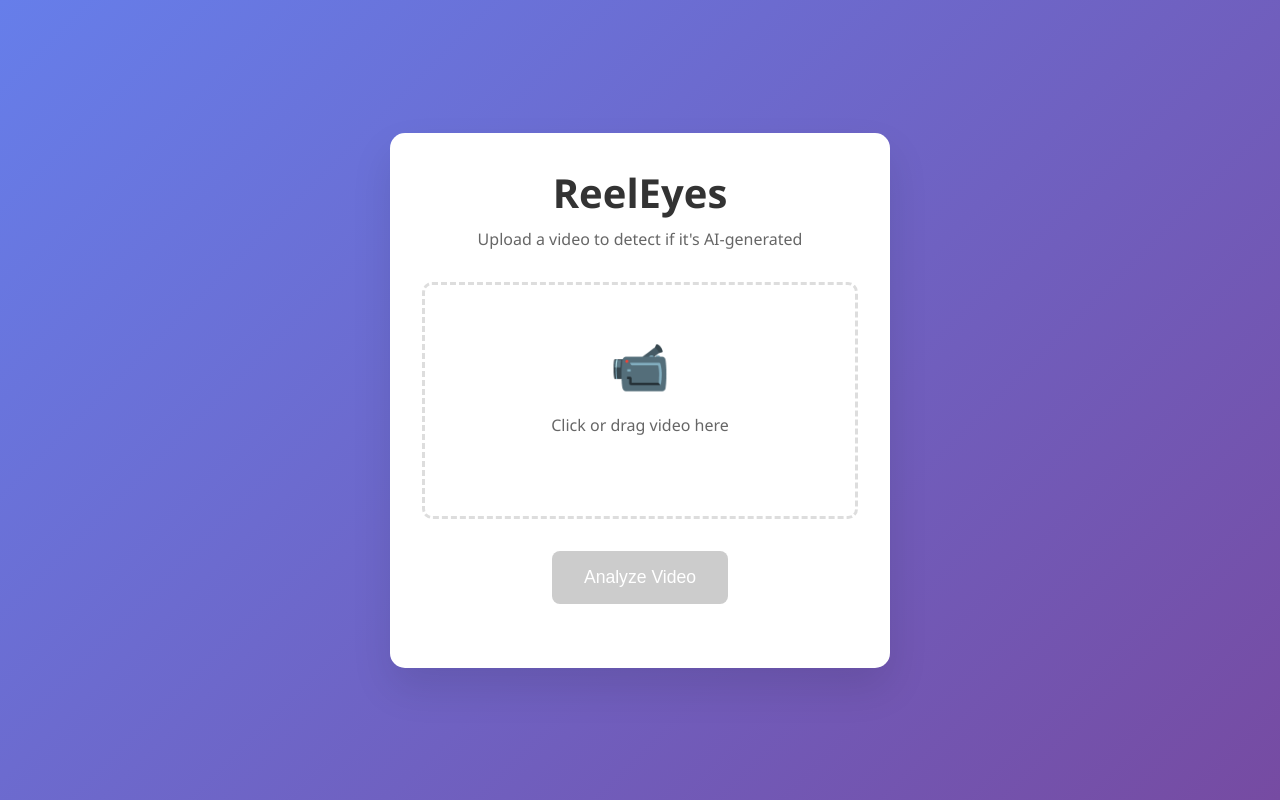
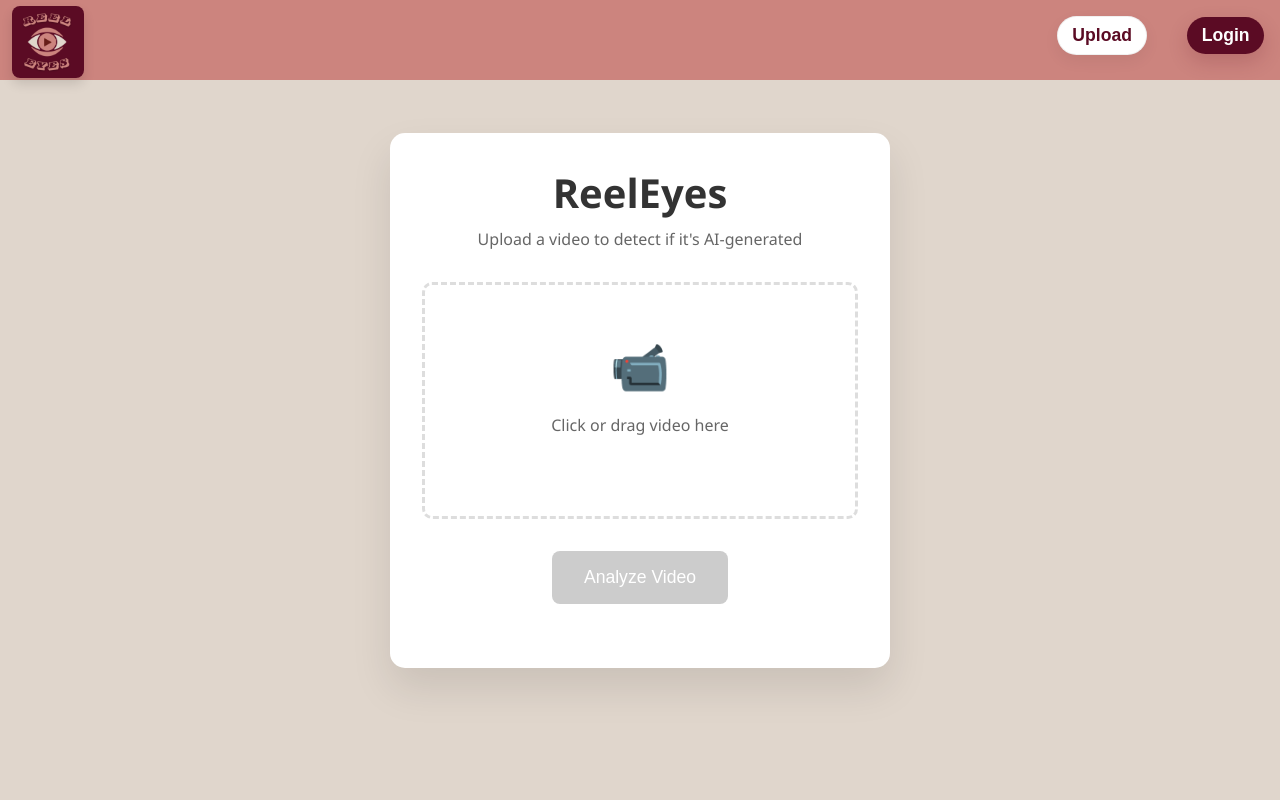
Before and after one commit to alanachen777/reeleyes, a plain HTML site: page index.html in a window 1280 px wide. Drawn offline with Linux system fonts and the light colour scheme.

Commit message:
Worked on css and html

```diff
--- a/index.html
+++ b/index.html
@@ -7,6 +7,12 @@
     <link rel="stylesheet" href="style.css">
 </head>
 <body>
+    <img src="logo/ReelEyes.png" alt="Reeleyes logo" class="corner-logo" />
+        <div class="top-bar" aria-hidden="true"></div>
+        <div class="top-actions">
+            <button class="upload-btn" id="uploadBtn">Upload</button>
+            <button class="login-btn" id="loginBtn">Login</button>
+        </div>
     <div class="container">
         <h1>ReelEyes</h1>
         <p>Upload a video to detect if it's AI-generated</p>
--- a/style.css
+++ b/style.css
@@ -1,16 +1,122 @@
+
+:root {
+
+--color-maroon: #5B0B24;
+    --color-light-pink: #CC847E;
+    --color-cream: #E0D6CC;
+    /* Semantic aliases (optional) */
+    --bg: var(--color-cream);
+    --accent: var(--color-maroon);
+    --muted: var(--color-light-pink);
+}
+
+/* ...existing code... */
+body {
+  background: var(--bg);
+  color: var(--accent);
+}
+
+button {
+  background: var(--accent);
+  color: var(--color-cream);
+  border: 1px solid var(--muted);
+}
+
+/* ...existing code... */
+
 * {
     margin: 0;
     padding: 0;
     box-sizing: border-box;
 }
 
+
+/* Top-right login button */
+.top-actions {
+    position: fixed;
+    top: 16px;
+    right: 16px;
+    display: flex;
+    gap: 20px; /* updated spacing */
+    align-items: center;
+    z-index: 9999;
+}
+
+.corner-logo {
+    width: 72px;
+    height: 72px;
+    object-fit: cover;
+    border-radius: 8px;
+    box-shadow: 0 6px 12px rgba(0,0,0,0.12);
+    position: fixed;
+    top: 6px;
+    left: 12px;
+    z-index: 10000;
+}
+
+/* Full-width rectangle behind the top actions */
+.top-bar {
+    position: fixed;
+    left: 0;
+    right: 0;
+    top: 0;
+    height: 64px; /* height of the bar behind the buttons */
+    background: var(--color-light-pink, #CC847E); /* use project light pink */
+    z-index: 9990; /* behind the buttons */
+    pointer-events: none; /* allow clicks through to buttons */
+}
+
+.login-btn {
+    position: static;
+    top: auto;
+    right: auto;
+    background: var(--color-maroon, #5B0B24);
+    color: #ffffff;
+    border: none;
+    padding: 0.5rem 0.9rem;
+    border-radius: 999px;
+    font-weight: 600;
+    cursor: pointer;
+    box-shadow: 0 8px 20px rgba(91,11,36,0.18);
+    z-index: 1000;
+    transition: transform 0.15s ease, box-shadow 0.15s ease;
+}
+
+.login-btn:hover {
+    transform: translateY(-2px);
+    box-shadow: 0 12px 28px rgba(91,11,36,0.22);
+}
+
+/* Upload button positioned left of login */
+.upload-btn {
+    position: static;
+    top: auto;
+    right: auto;
+    background: #ffffff;
+    color: var(--color-maroon, #5B0B24);
+    border: 1px solid rgba(0,0,0,0.06);
+    padding: 0.5rem 0.9rem;
+    border-radius: 999px;
+    font-weight: 600;
+    cursor: pointer;
+    box-shadow: 0 6px 16px rgba(0,0,0,0.06);
+    z-index: 1000;
+    transition: transform 0.15s ease, box-shadow 0.15s ease;
+}
+
+.upload-btn:hover {
+    transform: translateY(-2px);
+    box-shadow: 0 10px 22px rgba(0,0,0,0.08);
+}
+
 body {
     font-family: 'Segoe UI', Tahoma, Geneva, Verdana, sans-serif;
-    background: linear-gradient(135deg, #667eea 0%, #764ba2 100%);
+    background: var(--bg, #E0D6CC);
     min-height: 100vh;
     display: flex;
     align-items: center;
     justify-content: center;
+    padding: 2rem; /* keep some space around centered container */
 }
 
 .container {
@@ -131,3 +237,50 @@ button:disabled {
 .hidden {
     display: none;
 }
+
+/* Ensure the login button sits above other UI and stays in top-right on all viewports */
+.top-actions {
+    position: fixed !important;
+    top: 16px !important;
+    right: 16px !important;
+    display: flex !important;
+    gap: 20px !important;
+    align-items: center !important;
+    z-index: 9999 !important;
+}
+
+@media (max-width: 480px) {
+    .login-btn {
+        top: 10px !important;
+        right: 10px !important;
+        padding: 0.45rem 0.7rem !important;
+        font-size: 0.95rem !important;
+    }
+}
+
+    /* Important overrides for top-actions container */
+    .top-actions {
+        position: fixed !important;
+        top: 16px !important;
+        right: 16px !important;
+        display: flex !important;
+        gap: 40px !important;
+        align-items: center !important;
+        z-index: 9999 !important;
+    }
+
+    @media (max-width: 480px) {
+        .upload-btn {
+            right: 140px !important;
+            padding: 0.45rem 0.7rem !important;
+            font-size: 0.95rem !important;
+        }
+    }
+
+/* Strong override to ensure the top-bar is visible */
+.top-bar {
+    background: var(--color-light-pink, #CC847E) !important;
+    height: 80px !important;
+    display: block !important;
+    z-index: 9990 !important;
+}
```
Also changed, not shown: logo/ReelEyes.png (added).
